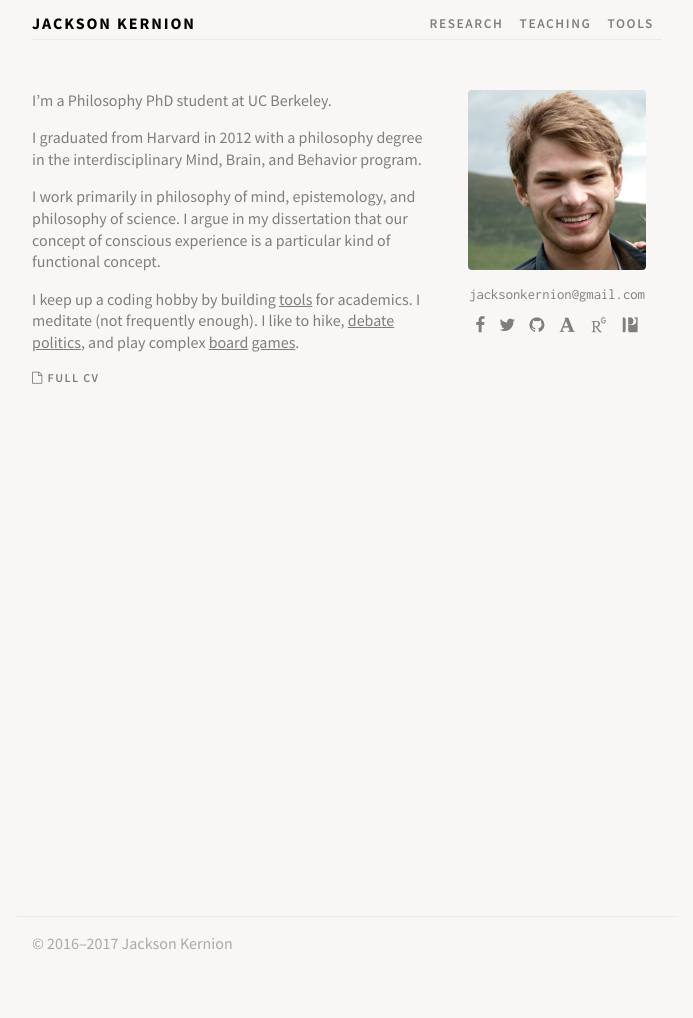
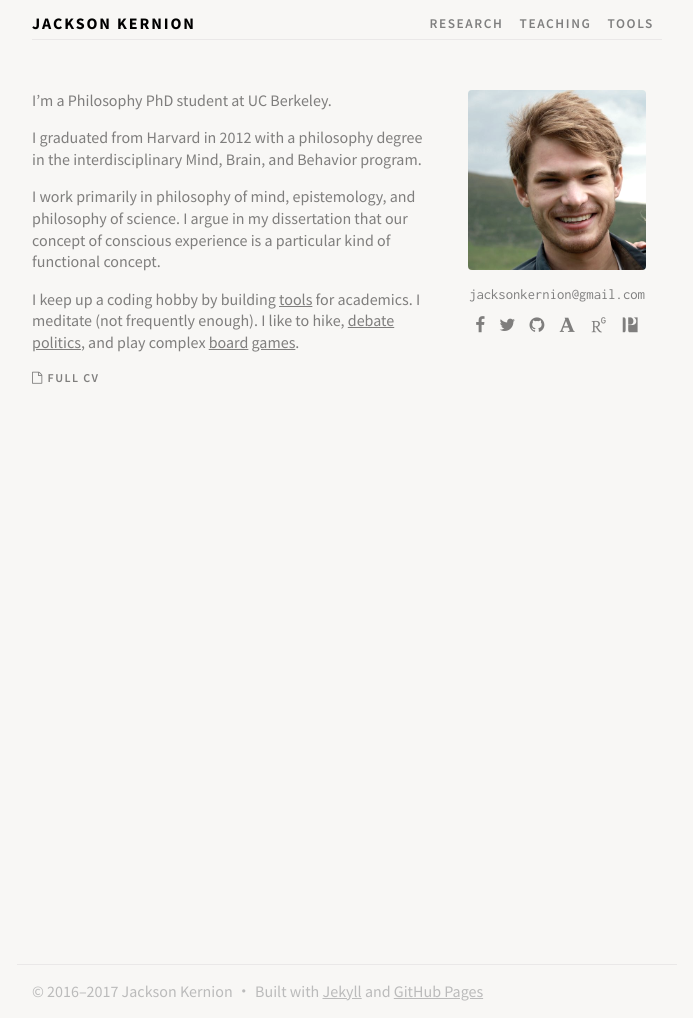
Before and after one commit to jacksonkernion/jacksonkernion.github.io, a Jekyll site: the page built from index.md, in a window 1280 px wide. Shown: the whole page, without its empty margins (293-986 px from the left). Built offline with Jekyll 4.4.1, drawn with Linux system fonts in a browser that asks for light colours; nearby versions of some CDN libraries; some web fonts are replaced; our own code applies the rules of GitHub Pages for plain Markdown files; before the commit the page ends 970 px from its top, so only the background shows below that.

Commit message:
Footer tweak.

```diff
--- a/_layouts/default.html
+++ b/_layouts/default.html
@@ -100,7 +100,7 @@
 
 
 <div class="footer container">
-  <p>© 2016–2017 Jackson Kernion</p>
+  <p>© 2016–2017 Jackson Kernion ・ Built with <a href="https://jekyllrb.com">Jekyll</a> and <a href="https://pages.github.com">GitHub Pages</a></p>
 </div>
 
 <script>
--- a/assets/stylesheets/style.css
+++ b/assets/stylesheets/style.css
@@ -77,10 +77,10 @@ p{
 .main p.item-title a{
 	color: black;
 	text-decoration: none;
-	border-bottom: 1.5px solid #eae8e8;;
+	border-bottom: 1.5px solid #eae8e8;
 }
 .main p.item-title a:hover{
-	border-color: black;
+	border-bottom: 1px solid black;
 }
 
 
@@ -161,14 +161,23 @@ a.nav-link:hover{
 }
 
 .footer{
-	margin-top:1rem;
+	margin-top:4rem;
 	padding-top: 1rem;
 	margin-bottom: 1rem;
 	border-top: 1.5px solid #eae8e8;
 }
 
 .footer p{
-	color: #aaa;
+	color: #bbb;
+}
+
+.footer a{
+	color: #bbb;
+	text-decoration: underline;
+}
+
+.footer a:hover{
+	color: #7F7F7F;
 }
 
 .explainer-text{
```
